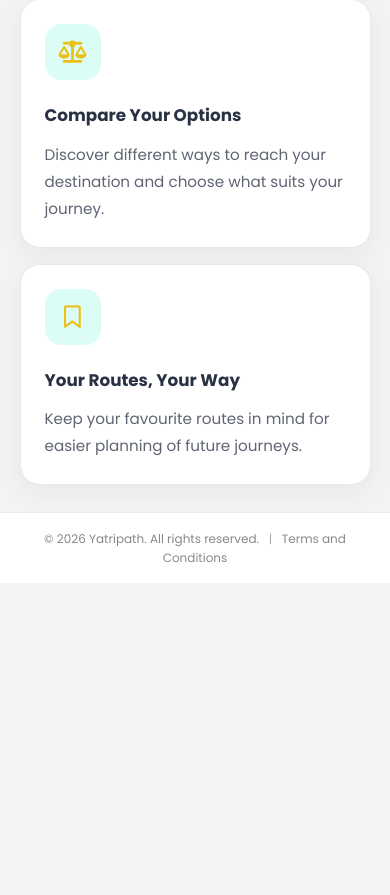
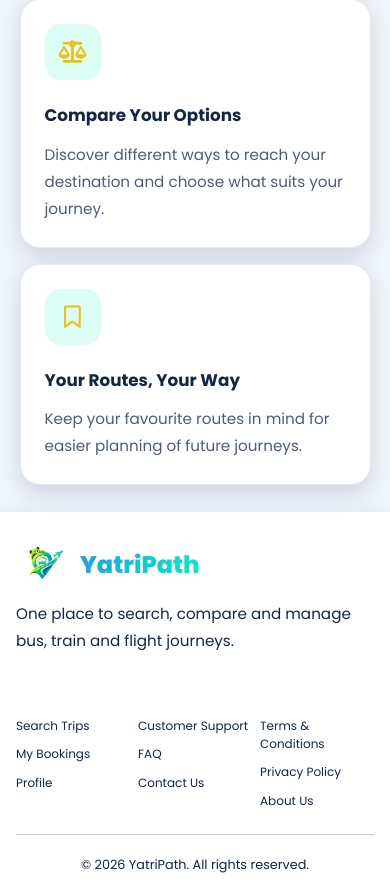
Before and after one commit to raichucu5-lab/Yatripath, a plain HTML site: page index.html in a window 390 px wide. Shown: the part 1540-2435 px from the top of the page. Before the commit the page ends 2123 px from the top, so only its background shows below. Drawn offline with Linux system fonts and the light colour scheme.

Commit message:
Update YatriPath website

```diff
--- a/index.html
+++ b/index.html
@@ -598,14 +598,55 @@
 
 
 
-        <footer class="SITE-FOOTER">
+
+<footer class="SITE-FOOTER">
+    <div class="FOOTER-MAIN">
+
+        <!-- Brand -->
+        <div class="FOOTER-BRAND">
+            <a href="index.html" class="FOOTER-LOGO">
+                <!-- Use the same logo image path as your navbar -->
+                <img src="images/logo.png" alt="YatriPath logo">
+                <span>Yatri<span class="FOOTER-LOGO-ACCENT">Path</span></span>
+            </a>
+
             <p>
-               © 2026 Yatripath. All rights reserved.
-                <span class="FOOTER-DIVIDER">|</span>
-                <a href="#" id="terms-link">Terms and Conditions</a>
+                One place to search, compare and manage bus,
+                train and flight journeys.
             </p>
-        </footer>
-        <script src="api.js"></script>
+        </div>
+
+        <!-- Explore -->
+        <div class="FOOTER-COLUMN">
+            <h3>EXPLORE</h3>
+            <a href="search.html">Search Trips</a>
+            <a href="#" id="footer-bookings">My Bookings</a>
+            <a href="#" id="footer-profile">Profile</a>
+        </div>
+
+        <!-- Help -->
+        <div class="FOOTER-COLUMN">
+            <h3>HELP</h3>
+            <a href="#">Customer Support</a>
+            <a href="#">FAQ</a>
+            <a href="#">Contact Us</a>
+        </div>
+
+        <!-- Legal -->
+        <div class="FOOTER-COLUMN">
+            <h3>LEGAL</h3>
+            <a href="terms.html">Terms &amp; Conditions</a>
+            <a href="privacy.html">Privacy Policy</a>
+            <a href="#">About Us</a>
+        </div>
+
+    </div>
+
+    <div class="FOOTER-BOTTOM">
+        <p>© 2026 YatriPath. All rights reserved.</p>
+    </div>
+</footer>
+
 
         <script src="script.js"></script>
     </body>
--- a/script.js
+++ b/script.js
@@ -514,17 +514,12 @@ backHome.addEventListener("click", (event) => {
 
 loginButton?.addEventListener("click", (event) => {
     event.preventDefault();
-    if (localStorage.getItem("token")) {
-        localStorage.clear();
-        updateNavbar();
-    } else {
-        showAuthPage("login");
-    }
+    showAuthPage("login");
 });
 
 signupButton?.addEventListener("click", (event) => {
     event.preventDefault();
-    if (!localStorage.getItem("token")) showAuthPage("signup");
+    showAuthPage("signup");
 });
 
 // Eye emoji password visibility toggle.
@@ -652,27 +647,16 @@ document.querySelectorAll("[data-otp]").forEach((button) => {
     });
 });
 
-loginForm.addEventListener("submit", async (event) => {
+// Login UI submission.
+loginForm.addEventListener("submit", (event) => {
     event.preventDefault();
-    try {
-        const data = await api("/auth/login", {
-            method: "POST",
-            body: {
-                email: document.getElementById("login-email").value.trim(),
-                password: document.getElementById("login-password").value
-            }
-        });
-        localStorage.setItem("token", data.access_token);
-        localStorage.setItem("userName", data.name);
-        updateNavbar();
-        hideAuthPage();
-    } catch (err) {
-        authMessage.textContent = err.message;
-    }
+
+    authMessage.textContent =
+        "Your login form is ready. Real account authentication still needs to be connected.";
 });
 
 // Signup UI submission.
-signupForm.addEventListener("submit", async (event) => {
+signupForm.addEventListener("submit", (event) => {
     event.preventDefault();
 
     if (!checkPassword(signupPassword.value)) {
@@ -689,22 +673,8 @@ signupForm.addEventListener("submit", async (event) => {
         return;
     }
 
-      try {
-        await api("/auth/register", {
-            method: "POST",
-            body: {
-                full_name: document.getElementById("signup-name").value.trim(),
-                email: document.getElementById("signup-email").value.trim(),
-                password: signupPassword.value,
-                date_of_birth: signupDob.value,
-                phone: document.getElementById("phone-country").value + document.getElementById("signup-phone").value.trim()
-            }
-        });
-        authMessage.textContent = "Account created. Please log in.";
-        setAuthMode("login");
-    } catch (err) {
-        authMessage.textContent = err.message;
-    }
+    authMessage.textContent =
+        "Your form passed the basic checks. Account creation and email/phone OTP verification still need to be connected.";
 });
 
 
@@ -809,11 +779,3 @@ if (document.readyState === "loading") {
 } else {
     restorePageFromURL();
 }
-
-function updateNavbar() {
-    const name = localStorage.getItem("userName");
-    const loggedIn = localStorage.getItem("token") && name;
-    signupButton.textContent = loggedIn ? "Hi, " + name : "Sign Up";
-    loginButton.textContent = loggedIn ? "Log out" : "Log In";
-}
-updateNavbar();
--- a/style.css
+++ b/style.css
@@ -10,8 +10,8 @@
     --primary-color: #03F0C1;
     --secondary-color: #ebc119;
     --tertiary-color: #ffffff;
-    --background-color: #f3f3f3;
-    --text-color: #010b21d7;
+    --background-color: #F1F6FC;
+    --text-color: #102746;
     --highlight-color: #3273FF;
 }
 
@@ -64,6 +64,11 @@ a {
         box-shadow 0.3s ease;
 }
 
+html:not([data-theme="dark"]) .SEARCH-CARD {
+    border: 1px solid #D8E3F0;
+    box-shadow: 0 0.75rem 2rem rgba(32, 16, 70, 0.105);
+}
+
 /* =========================================
    3. NAVBAR
 ========================================= */
@@ -78,7 +83,7 @@ a {
     padding: 1.25rem 6%;
 
     background-color: var(--tertiary-color);
-    box-shadow: 0 0.25rem 1.25rem rgba(1, 11, 33, 0.08);
+    filter: drop-shadow(0 6px 8px rgba(0, 0, 0, 0.071));
 }
 
 /* Logo */
@@ -100,10 +105,10 @@ a {
         #3273FF,
         #03F0C1
     );
-    gap: 0;
     background-clip: text;
     -webkit-background-clip: text;
     color: transparent;
+    gap: 0;
 }
 
 .LOGO img{
@@ -1475,7 +1480,7 @@ a {
     );
     border-radius: 1.25rem;
 
-    box-shadow: 0 0.5rem 1.5rem rgba(20, 35, 60, 0.05);
+    box-shadow: 0 0.5rem 1.5rem rgba(10, 4, 58, 0.153);
 
     transition:
         transform 0.3s ease,
@@ -2058,33 +2063,142 @@ main[hidden] {
 
 /*FOOOOOOOOOOOOOOOOOOOOOOOOOOOOOOOOOOOOOOOOOOOOOOOOOOOOOOTTTTTTTTTTTTTTTTTTTTTTTTTTTTTTTEEEEEEEEEEEEEEEEEEEEEEEEEEEEERRRRRRRRRRRRRRRRRRRRR*/
 
+
+/* Footer */
+
 .SITE-FOOTER {
     width: 100%;
     box-sizing: border-box;
-    padding: 1rem 1rem;
-    text-align: center;
-    background-color: var(--tertiary-color);
-    border-top: 1px solid rgba(128, 128, 128, 0.15);
-}
-
-.SITE-FOOTER p {
+    padding: 1.5rem 5% 1.5rem;
+    background: var(--tertiary-color);
+    color: var(--text-color);
+    box-shadow: 0 0.5rem 1.5rem rgba(10, 4, 58, 0.153);;
+}
+
+.FOOTER-MAIN {
+    width: 100%;
+    max-width: 1400px;
+    margin: 0 auto;
+    display: grid;
+    grid-template-columns: 2fr 1fr 1fr 1.2fr;
+    gap: clamp(1.5rem, 4vw, 4rem);
+    padding-bottom: 1.5rem;
+}
+
+.FOOTER-BRAND {
+    max-width: 32rem;
+}
+
+.FOOTER-LOGO {
+    display: inline-flex;
+    align-items: center;
+    gap: 0.5rem;
+    margin-bottom: 1rem;
+    background: linear-gradient(
+        110deg,
+        #3273FF,
+        #03F0C1
+    );
+    background-clip: text;
+    -webkit-background-clip: text;
+    color: transparent;;
+    font-size: clamp(1.5rem, 2vw, 2rem);
+    font-weight: 800;
+    text-decoration: none;
+    white-space: nowrap;
+}
+
+.FOOTER-LOGO img {
+    display: block;
+    width: 3.5rem;
+    height: 2.5rem;
+    object-fit: contain;
+}
+
+.FOOTER-BRAND p {
+    max-width: 32rem;
     margin: 0;
-    color: #888888;
-    font-size: 0.75rem;
-    line-height: 1.6;
-}
-
-.SITE-FOOTER a {
-    color: #888888;
+    color: var(--text-color, #6f6f80ab);
+    font-size: 0.95rem;
+    line-height: 1.8;
+}
+
+.FOOTER-COLUMN {
+    display: flex;
+    flex-direction: column;
+    align-items: flex-start;
+    gap: 0.65rem;
+}
+
+.FOOTER-COLUMN h3 {
+    margin: 0 0 0.35rem;
+    color: #ffffff;
+    font-size: 0.9rem;
+    font-weight: 750;
+}
+
+.FOOTER-COLUMN a {
+    color: var(--text-color, #6f6f80ab);
+    font-size: 0.95rem;
     text-decoration: none;
     transition: color 0.2s ease;
 }
 
-.SITE-FOOTER a:hover {
-    color: var(--primary-color);
-}
-
-.FOOTER-DIVIDER {
-    margin: 0 0.4rem;
-    color: #aaaaaa;
-}
+.FOOTER-COLUMN a:hover {
+    color: var(--highlight-color, #3273FF);
+}
+
+.FOOTER-BOTTOM {
+    width: 100%;
+    max-width: 1400px;
+    box-sizing: border-box;
+    margin: 0 auto;
+    padding-top: 1.25rem;
+    border-top: 1px solid rgb(184, 204, 232);
+    text-align: center;
+}
+
+.FOOTER-BOTTOM p {
+    margin: 0;
+    color: var(--text-color);
+    font-size : 0.8rem;
+    line-height : 1.6;
+}
+
+/* Responsive footer */
+
+/* Responsive footer */
+
+@media (max-width: 800px) {
+    .FOOTER-MAIN {
+        grid-template-columns: repeat(3, minmax(0, 1fr));
+        gap: 2rem 1rem;
+    }
+
+    .FOOTER-BRAND {
+        grid-column: 1 / -1;
+    }
+
+    .FOOTER-COLUMN {
+        min-width: 0;
+    }
+}
+
+@media (max-width: 420px) {
+    .SITE-FOOTER {
+        padding: 2rem 1rem 1.25rem;
+    }
+
+    .FOOTER-MAIN {
+        gap: 1.75rem 0.5rem;
+    }
+
+    .FOOTER-COLUMN a {
+        font-size: 0.75rem;
+        overflow-wrap: anywhere;
+    }
+
+    .FOOTER-COLUMN h3 {
+        font-size: 0.75rem;
+    }
+}
```
